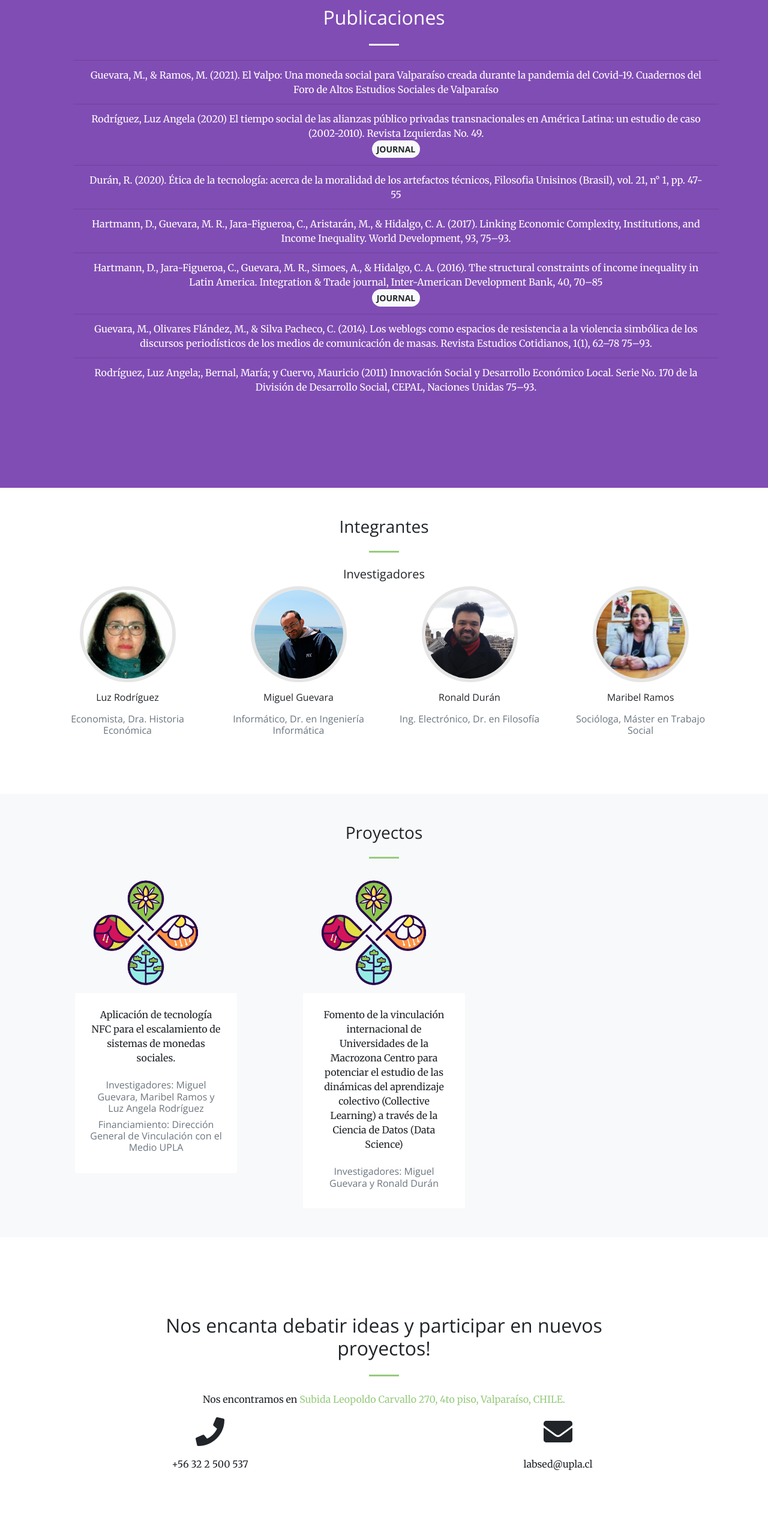
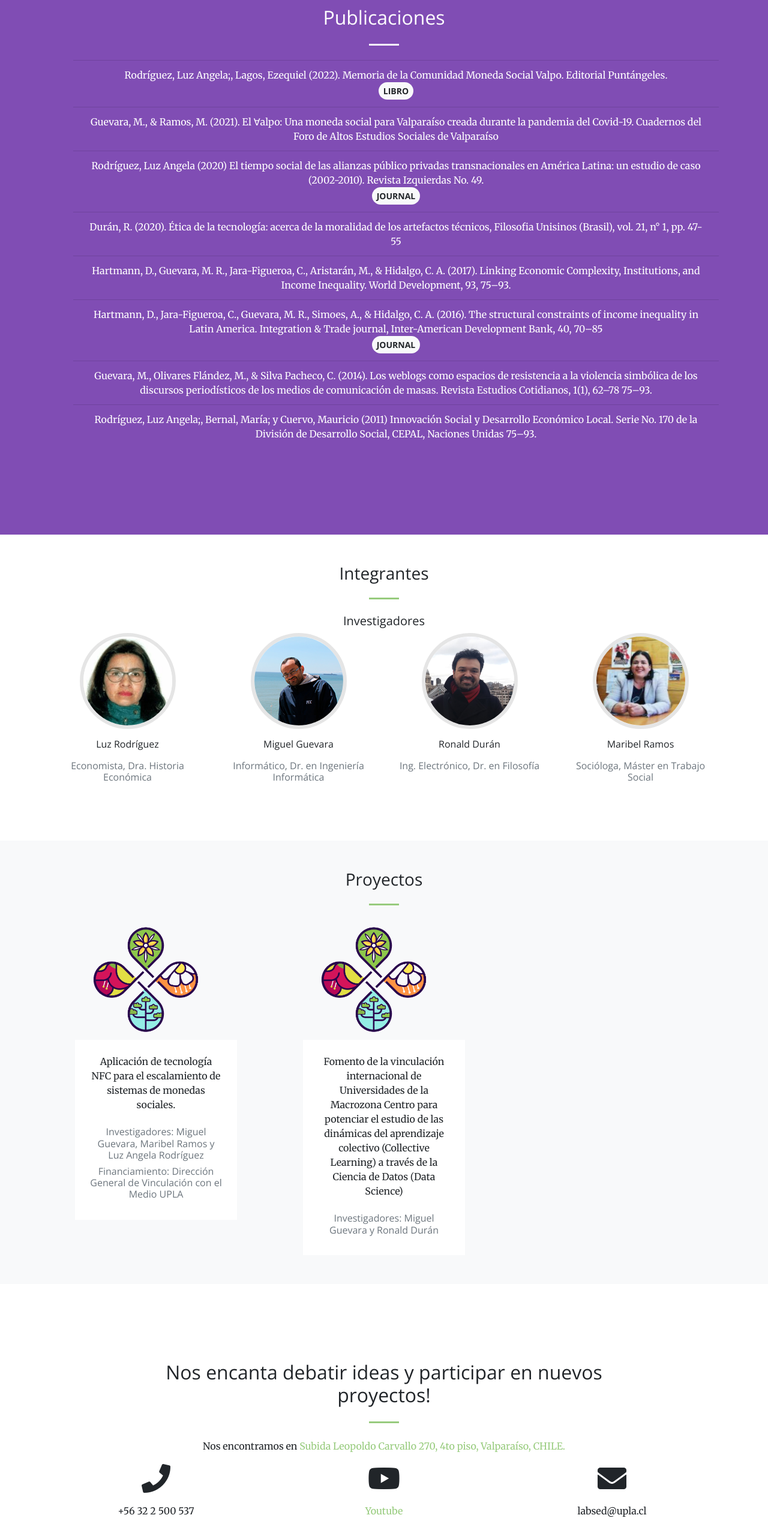
Before and after one commit to DatosLabUPLA/labsed-web, a plain HTML site: page index.html in a window 1280 px wide. Shown: the part 2460-5020 px from the top of the page at 60% size. Drawn offline with nearby package versions, Linux system fonts and the light colour scheme; a script that the page names is missing.

Commit message:
Add: Proyecto memoria y link youtube

```diff
--- a/index.html
+++ b/index.html
@@ -278,6 +278,13 @@
           <hr class="light my-4">
           <ul class="list-group-flush text-white">
             <li class="list-group-item bg-primary">
+              Rodríguez, Luz Angela;, Lagos, Ezequiel (2022). Memoria de la Comunidad Moneda Social Valpo. Editorial Puntángeles.
+              <br/>
+              <a class="btn btn-sm btn-light sr-button"
+                href="https://memoriavalpo.labsed.cl"
+                target="_blank">LIBRO</a>
+            </li>
+            <li class="list-group-item bg-primary">
               Guevara, M., & Ramos, M. (2021). El ∀alpo: Una moneda social para Valparaíso creada
               durante la pandemia del Covid-19. Cuadernos del Foro de Altos Estudios Sociales de
               Valparaíso
@@ -472,7 +479,7 @@
                 <h2 class="text-uppercase">Aplicación de tecnología NFC para el escalamiento de sistemas de monedas sociales.</h2>
                 <hr class="my-4">
                 <!--SLIDER-->
-                <div id="carouselExampleControls" class="carousel slide" data-ride="carousel">
+                <!-- <div id="carouselExampleControls" class="carousel slide" data-ride="carousel">
                   <div class="carousel-inner">
                     <div class="carousel-item active">
                       <img class="d-block w-100" src="img/portfolio/img/portfolio/1.jpg" alt="First slide">
@@ -492,7 +499,7 @@
                     <span class="carousel-control-next-icon" aria-hidden="true"></span>
                     <span class="sr-only">Next</span>
                   </a>
-                </div>
+                </div> -->
 
                 <p class="text-muted">Las monedas sociales son una alternativa para realizar intercambios sin dinero. En
                   contextos de crisis, como la actual pandemia del Coronavirus, se han extendido con el objeto de
@@ -592,7 +599,7 @@
   </div>-->
 
   <!-- PROYECTO 3 -->
-  <div class="portfolio-modal modal" id="portfolioModal3" tabindex="-1" role="dialog" aria-hidden="true">
+  <div class="portfolio-modal modal fade" id="portfolioModal3" tabindex="-1" role="dialog" aria-hidden="true">
     <div class="modal-dialog">
       <div class="modal-content">
         <div class="container">
@@ -602,7 +609,7 @@
                 <!-- Project details-->
                 <h2>Fomento de la vinculación internacional de Universidades de la Macrozona Centro para potenciar el estudio de las dinámicas del aprendizaje colectivo (Collective Learning) a través de la Ciencia de Datos (Data Science)</h2>
                 <!--SLIDER-->
-                <div id="carouselExampleControls" class="carousel slide" data-ride="carousel">
+                <!-- <div id="carouselExampleControls" class="carousel slide" data-ride="carousel">
                   <div class="carousel-inner">
                     <div class="carousel-item active">
                       <img class="d-block w-100" src="img/portfolio/img/portfolio/1.jpg" alt="First slide">
@@ -622,7 +629,7 @@
                     <span class="carousel-control-next-icon" aria-hidden="true"></span>
                     <span class="sr-only">Next</span>
                   </a>
-                </div>
+                </div> -->
                 <p class="text-muted">Potenciar el desarrollo Científico Tecnológico de las regiones de Chile implica fortalecer
                   el capital humano avanzado no solo en áreas temáticas dependientes de la ubicación geográfica de
                   cada región sino también en los tópicos emergentes a nivel mundial y que pueden tener una
@@ -680,7 +687,13 @@
           <i class="fas fa-phone fa-3x mb-3 sr-contact-1"></i>
           <p>+56 32 2 500 537</p>
         </div>
-        <img class="img-fluid" src="img/.png" alt="" style="max-width:200px ;max-height:200px;">
+        <div class="col-lg-4 ml-auto text-center">
+          <i class="fab fa-youtube fa-3x mb-3 sr-contact-1"></i>
+          <p>
+            <a href="https://www.youtube.com/@laboratoriodesocioeconomia8531" target="_blank">Youtube</a>
+          </p>
+        </div>
+        <!-- <img class="img-fluid" src="img/.png" alt="" style="max-width:200px ;max-height:200px;"> -->
         <div class="col-lg-4 mr-auto text-center">
           <i class="fas fa-envelope fa-3x mb-3 sr-contact-2"></i>
           <p>
```
